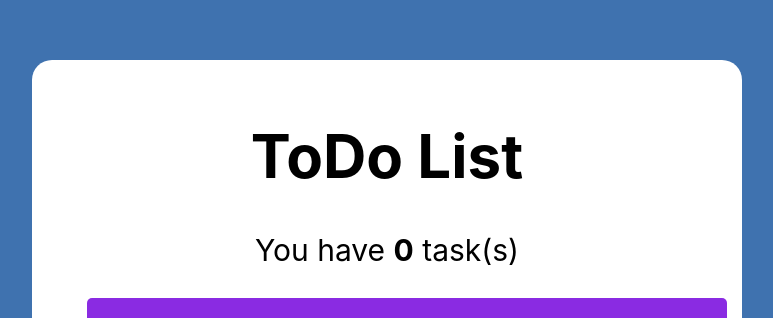
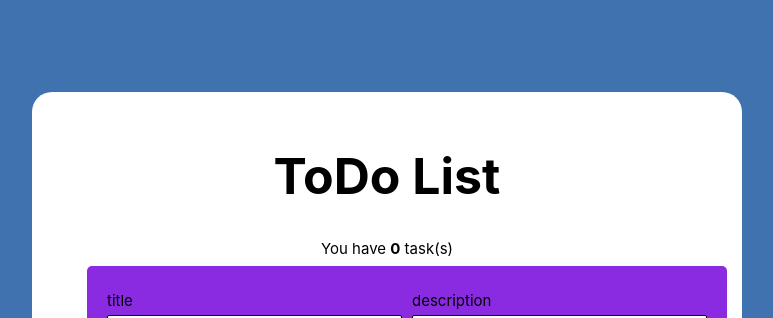
Before and after one commit to leo153624nid/ToDoList, a React (Create React App) app: page / in a window 1280 px wide. Shown: the part 115-433 px from the top of the page, without its empty margins (253-1026 px from the left). Built offline with nearby package versions, Linux system fonts and the light colour scheme; no server answers; a web font is replaced by a local one.

Commit message:
Update App.module.css

```diff
--- a/src/components/App/App.module.css
+++ b/src/components/App/App.module.css
@@ -6,10 +6,19 @@
 }
 
 .title {
-    font-size: 30px;
+    font-size: 25px;
     margin-bottom: 0.3em;
     text-align: center;
 }
+.title h2 {
+    margin: 0;
+}
+
+.title p {
+    font-size: 15px;
+    margin-bottom: 0;
+}
 
 .section {
+    /* */
 }
```
